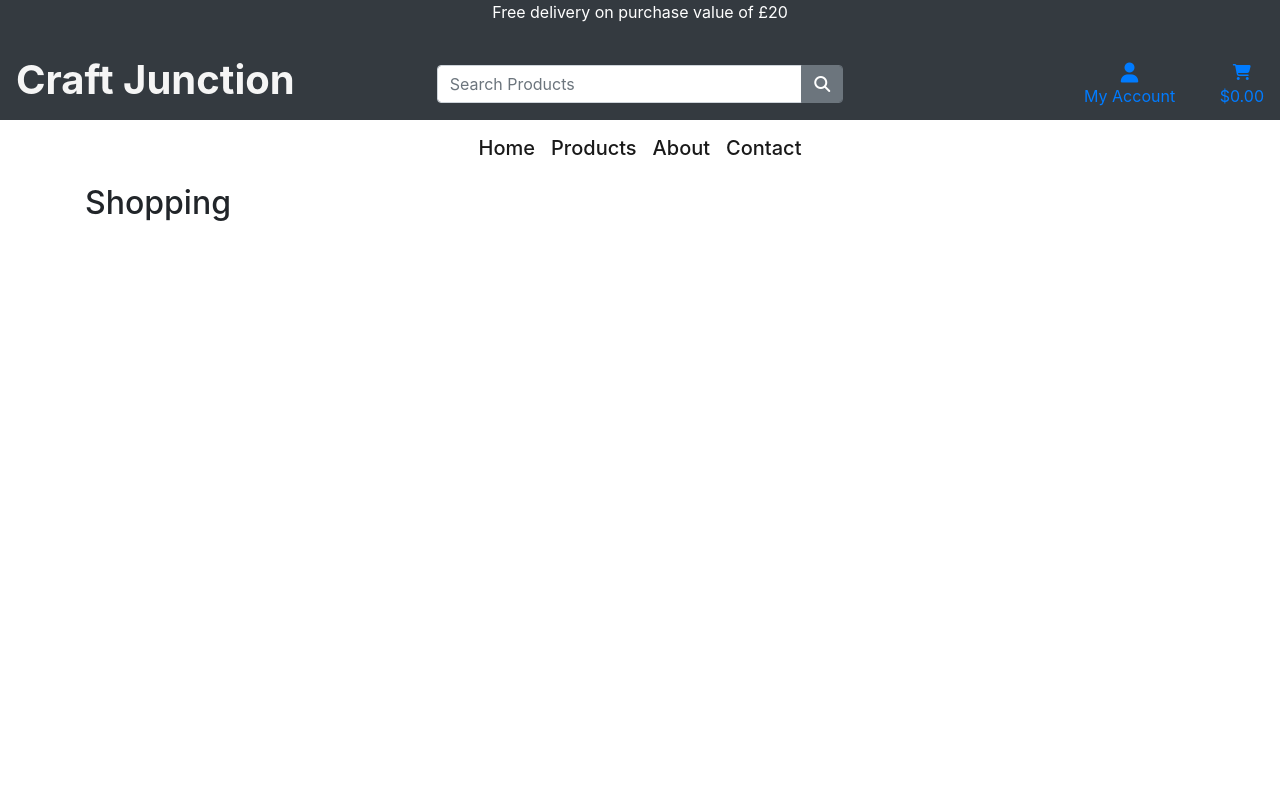
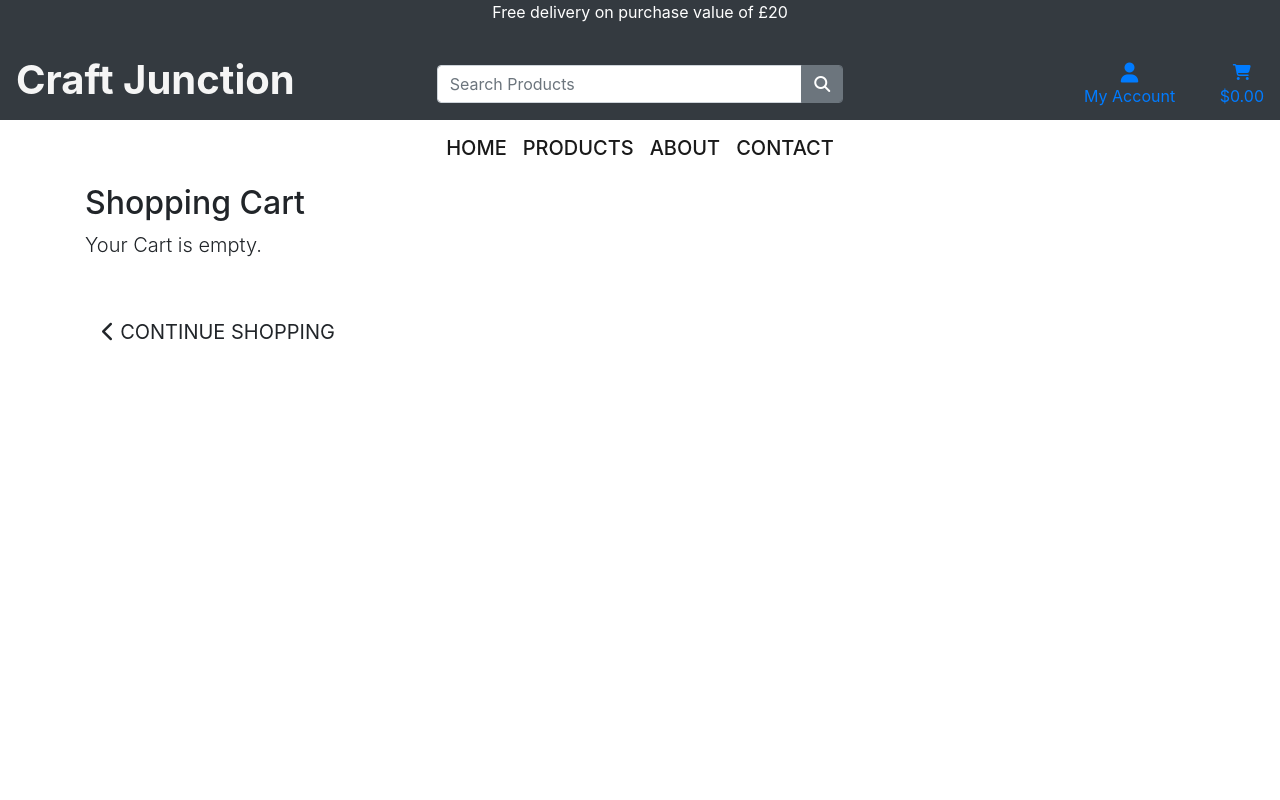
Before and after one commit to msnirmal/Portfolio5, a Django app: page /cart/ in a window 1280 px wide. Run offline with Django 3.2, Linux system fonts and the light colour scheme; some libraries are stand-ins or nearby versions.

Commit message:
Create shopping cart draft page

```diff
--- a/cart/templates/cart/cart.html
+++ b/cart/templates/cart/cart.html
@@ -14,8 +14,25 @@
 <div class="container">
     <div class="row">
         <div class="col">
-            <h2>Shopping</h2>
+            <h2>Shopping Cart</h2>
         </div>
         </div>
+
+        <div class="row">
+            <div class="col">
+                {% if cart_items %}
+                    <div class="table-responsive rounded"></div>
+                {% else %}
+                    <p class="lead mb-5">Your Cart is empty.</p>
+                    <a href="{% url 'products' %}" class="btn btn-outline-black rounded-0 btn-lg">
+                        <span class="icon">
+                            <i class="fas fa-chevron-left"></i>
+                        </span>
+                        <span class="text-uppercase">Continue Shopping</span>
+                    </a>
+                {% endif %}
+            </div>
         </div>
+    </div>
+
 {% endblock %}
--- a/products/templates/products/product_detail.html
+++ b/products/templates/products/product_detail.html
@@ -33,4 +33,5 @@
         </div>
 
 
+
 {% endblock %}
--- a/static/css/base.css
+++ b/static/css/base.css
@@ -15,3 +15,7 @@ h1{
 	background: white;
 	z-index: -1;
 }
+
+.font{
+	text-decoration: dashed;
+}
--- a/templates/includes/main-nav.html
+++ b/templates/includes/main-nav.html
@@ -1,16 +1,18 @@
+
+
 <div class="collapse navbar-collapse bg-black text-white" id="main-nav">
     <ul class="navbar-nav w-auto mx-auto">
       <li class="nav-item active">
-        <a class="nav-link" href="{% url 'home' %}"><h5>Home<span class="sr-only">(current)</span></h5></a>
+        <a class="nav-link" href="{% url 'home' %}"><h5>HOME<span class="sr-only">(current)</span></h5></a>
       </li>
       <li class="nav-item active">
-        <a class="nav-link" href="{% url 'products' %}"><h5>Products<span class="sr-only">(current)</span></h5></a>
+        <a class="nav-link" href="{% url 'products' %}"><h5>PRODUCTS<span class="sr-only">(current)</span></h5></a>
       </li>
       <li class="nav-item active">
-        <a class="nav-link" href="{% url 'about' %}"><h5>About</h5></a>
+        <a class="nav-link" href="{% url 'about' %}"><h5>ABOUT</h5></a>
       </li>
       <li class="nav-item active">
-        <a class="nav-link" href="#"><h5>Contact</h5></a>
+        <a class="nav-link" href="#"><h5>CONTACT</h5></a>
       </li>
     </ul>
   </div>
```
